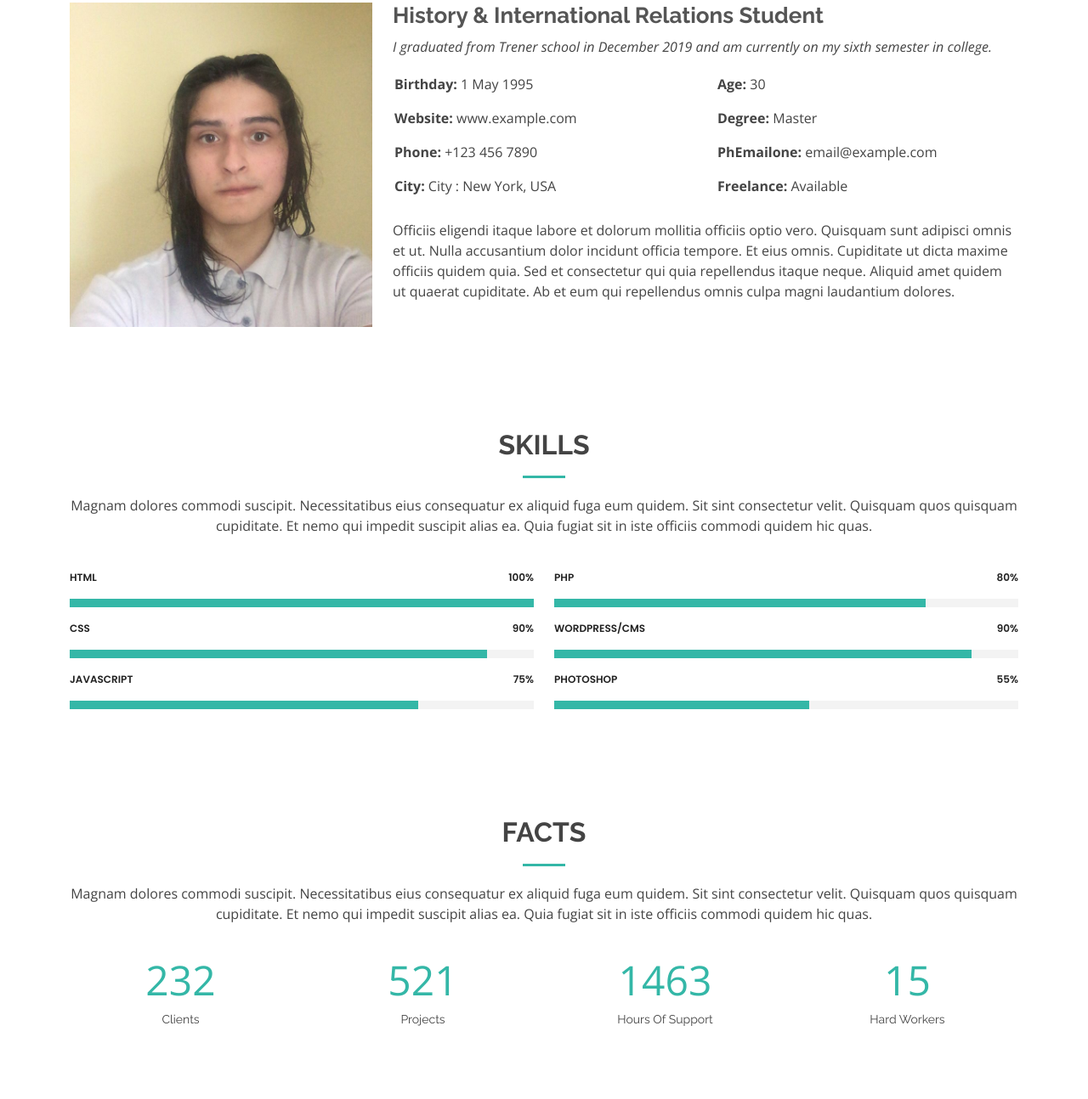
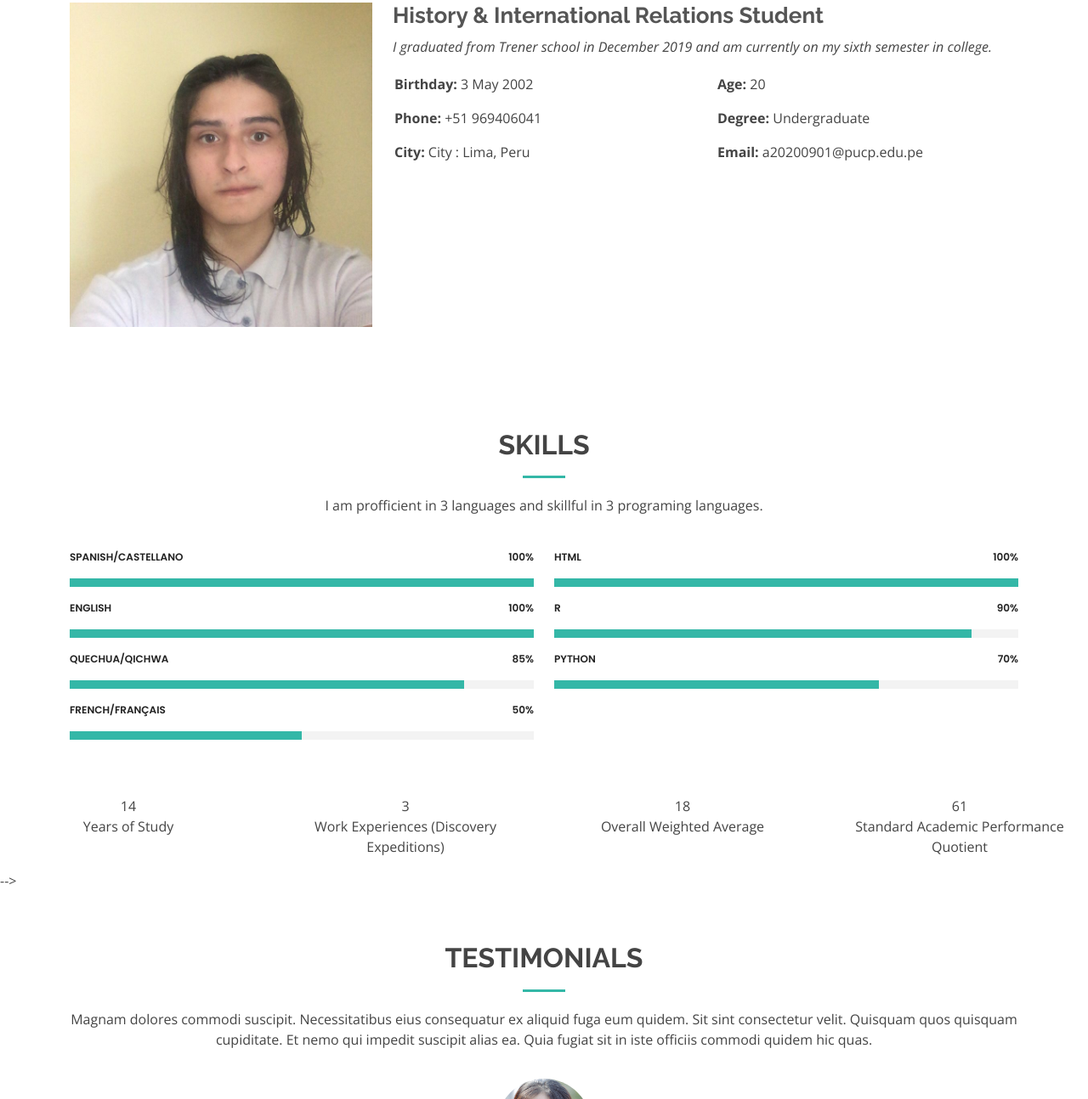
Before and after one commit to SebastianDGF/CV-Website, a plain HTML site: page about.html in a window 1280 px wide. Shown: the part 287-1581 px from the top of the page at 85% size. Drawn offline with nearby package versions, Linux system fonts and the light colour scheme.

Commit message:
Update about.html

```diff
--- a/about.html
+++ b/about.html
@@ -91,25 +91,25 @@
             <div class="row">
               <div class="col-lg-6">
                 <ul>
-                  <li><i class="bi bi-rounded-right"></i> <strong>Birthday:</strong> 1 May 1995</li>
-                  <li><i class="bi bi-rounded-right"></i> <strong>Website:</strong> www.example.com</li>
-                  <li><i class="bi bi-rounded-right"></i> <strong>Phone:</strong> +123 456 7890</li>
-                  <li><i class="bi bi-rounded-right"></i> <strong>City:</strong> City : New York, USA</li>
+                  <li><i class="bi bi-rounded-right"></i> <strong>Birthday:</strong> 3 May 2002</li>
+                   <!-- <li><i class="bi bi-rounded-right"></i> <strong>Website:</strong> www.example.com</li> -->
+                  <li><i class="bi bi-rounded-right"></i> <strong>Phone:</strong> +51 969406041</li>
+                  <li><i class="bi bi-rounded-right"></i> <strong>City:</strong> City : Lima, Peru</li>
                 </ul>
               </div>
               <div class="col-lg-6">
                 <ul>
-                  <li><i class="bi bi-rounded-right"></i> <strong>Age:</strong> 30</li>
-                  <li><i class="bi bi-rounded-right"></i> <strong>Degree:</strong> Master</li>
-                  <li><i class="bi bi-rounded-right"></i> <strong>PhEmailone:</strong> email@example.com</li>
-                  <li><i class="bi bi-rounded-right"></i> <strong>Freelance:</strong> Available</li>
+                  <li><i class="bi bi-rounded-right"></i> <strong>Age:</strong> 20</li>
+                  <li><i class="bi bi-rounded-right"></i> <strong>Degree:</strong> Undergraduate</li>
+                  <li><i class="bi bi-rounded-right"></i> <strong>Email:</strong> a20200901@pucp.edu.pe</li>
+                  <!-- <li><i class="bi bi-rounded-right"></i> <strong>Freelance:</strong> Available</li> -->
                 </ul>
               </div>
             </div>
-            <p>
+            <!-- <p>
               Officiis eligendi itaque labore et dolorum mollitia officiis optio vero. Quisquam sunt adipisci omnis et ut. Nulla accusantium dolor incidunt officia tempore. Et eius omnis.
               Cupiditate ut dicta maxime officiis quidem quia. Sed et consectetur qui quia repellendus itaque neque. Aliquid amet quidem ut quaerat cupiditate. Ab et eum qui repellendus omnis culpa magni laudantium dolores.
-            </p>
+            </p> -->
           </div>
         </div>
 
@@ -122,10 +122,42 @@
 
         <div class="section-title">
           <h2>Skills</h2>
-          <p>Magnam dolores commodi suscipit. Necessitatibus eius consequatur ex aliquid fuga eum quidem. Sit sint consectetur velit. Quisquam quos quisquam cupiditate. Et nemo qui impedit suscipit alias ea. Quia fugiat sit in iste officiis commodi quidem hic quas.</p>
+          <p> I am profficient in 3 languages and skillful in 3 programing languages.</p>
         </div>
 
         <div class="row skills-content">
+
+          <div class="col-lg-6">
+
+            <div class="progress">
+              <span class="skill">Spanish/Castellano <i class="val">100%</i></span>
+              <div class="progress-bar-wrap">
+                <div class="progress-bar" role="progressbar" aria-valuenow="100" aria-valuemin="0" aria-valuemax="100"></div>
+              </div>
+            </div>
+
+            <div class="progress">
+              <span class="skill">English <i class="val">100%</i></span>
+              <div class="progress-bar-wrap">
+                <div class="progress-bar" role="progressbar" aria-valuenow="100" aria-valuemin="0" aria-valuemax="100"></div>
+              </div>
+            </div>
+
+            <div class="progress">
+              <span class="skill">Quechua/Qichwa <i class="val">85%</i></span>
+              <div class="progress-bar-wrap">
+                <div class="progress-bar" role="progressbar" aria-valuenow="85" aria-valuemin="0" aria-valuemax="100"></div>
+              </div>
+            </div>
+
+            <div class="progress">
+              <span class="skill">French/Français <i class="val">50%</i></span>
+              <div class="progress-bar-wrap">
+                <div class="progress-bar" role="progressbar" aria-valuenow="50" aria-valuemin="0" aria-valuemax="100"></div>
+              </div>
+            </div>
+
+          </div>
 
           <div class="col-lg-6">
 
@@ -137,41 +169,16 @@
             </div>
 
             <div class="progress">
-              <span class="skill">CSS <i class="val">90%</i></span>
+              <span class="skill">R <i class="val">90%</i></span>
               <div class="progress-bar-wrap">
                 <div class="progress-bar" role="progressbar" aria-valuenow="90" aria-valuemin="0" aria-valuemax="100"></div>
               </div>
             </div>
 
             <div class="progress">
-              <span class="skill">JavaScript <i class="val">75%</i></span>
+              <span class="skill">Python <i class="val">70%</i></span>
               <div class="progress-bar-wrap">
-                <div class="progress-bar" role="progressbar" aria-valuenow="75" aria-valuemin="0" aria-valuemax="100"></div>
-              </div>
-            </div>
-
-          </div>
-
-          <div class="col-lg-6">
-
-            <div class="progress">
-              <span class="skill">PHP <i class="val">80%</i></span>
-              <div class="progress-bar-wrap">
-                <div class="progress-bar" role="progressbar" aria-valuenow="80" aria-valuemin="0" aria-valuemax="100"></div>
-              </div>
-            </div>
-
-            <div class="progress">
-              <span class="skill">WordPress/CMS <i class="val">90%</i></span>
-              <div class="progress-bar-wrap">
-                <div class="progress-bar" role="progressbar" aria-valuenow="90" aria-valuemin="0" aria-valuemax="100"></div>
-              </div>
-            </div>
-
-            <div class="progress">
-              <span class="skill">Photoshop <i class="val">55%</i></span>
-              <div class="progress-bar-wrap">
-                <div class="progress-bar" role="progressbar" aria-valuenow="55" aria-valuemin="0" aria-valuemax="100"></div>
+                <div class="progress-bar" role="progressbar" aria-valuenow="70" aria-valuemin="0" aria-valuemax="100"></div>
               </div>
             </div>
 
@@ -183,40 +190,40 @@
     </section><!-- End Skills Section -->
 
     <!-- ======= Facts Section ======= -->
-    <section id="facts" class="facts">
+    <!-- <section id="facts" class="facts">
       <div class="container" data-aos="fade-up">
 
         <div class="section-title">
           <h2>Facts</h2>
-          <p>Magnam dolores commodi suscipit. Necessitatibus eius consequatur ex aliquid fuga eum quidem. Sit sint consectetur velit. Quisquam quos quisquam cupiditate. Et nemo qui impedit suscipit alias ea. Quia fugiat sit in iste officiis commodi quidem hic quas.</p>
+          <!-- <p>Magnam dolores commodi suscipit. Necessitatibus eius consequatur ex aliquid fuga eum quidem. Sit sint consectetur velit. Quisquam quos quisquam cupiditate. Et nemo qui impedit suscipit alias ea. Quia fugiat sit in iste officiis commodi quidem hic quas.</p> -->
         </div>
 
         <div class="row counters">
 
           <div class="col-lg-3 col-6 text-center">
-            <span data-purecounter-start="0" data-purecounter-end="232" data-purecounter-duration="1" class="purecounter"></span>
-            <p>Clients</p>
+            <span data-purecounter-start="0" data-purecounter-end="14" data-purecounter-duration="1" class="purecounter"></span>
+            <p>Years of Study</p>
           </div>
 
           <div class="col-lg-3 col-6 text-center">
-            <span data-purecounter-start="0" data-purecounter-end="521" data-purecounter-duration="1" class="purecounter"></span>
-            <p>Projects</p>
+            <span data-purecounter-start="0" data-purecounter-end="3" data-purecounter-duration="1" class="purecounter"></span>
+            <p>Work Experiences (Discovery Expeditions)</p>
           </div>
 
           <div class="col-lg-3 col-6 text-center">
-            <span data-purecounter-start="0" data-purecounter-end="1463" data-purecounter-duration="1" class="purecounter"></span>
-            <p>Hours Of Support</p>
+            <span data-purecounter-start="0" data-purecounter-end="17.92" data-purecounter-duration="1" class="purecounter"></span>
+            <p>Overall Weighted Average</p>
           </div>
 
           <div class="col-lg-3 col-6 text-center">
-            <span data-purecounter-start="0" data-purecounter-end="15" data-purecounter-duration="1" class="purecounter"></span>
-            <p>Hard Workers</p>
+            <span data-purecounter-start="0" data-purecounter-end="60.72" data-purecounter-duration="1" class="purecounter"></span>
+            <p>Standard Academic Performance Quotient</p>
           </div>
 
         </div>
 
       </div>
-    </section><!-- End Facts Section -->
+    </section> --><!-- End Facts Section -->
 
     <!-- ======= Testimonials Section ======= -->
     <section id="testimonials" class="testimonials">
@@ -308,14 +315,14 @@
   <footer id="footer">
     <div class="container">
       <div class="copyright">
-        &copy; Copyright <strong><span>Kelly</span></strong>. All Rights Reserved
+        &copy; Copyright <strong><span>Sebastián Daniel Gómez Farje</span></strong>. All Rights Reserved
       </div>
       <div class="credits">
         <!-- All the links in the footer should remain intact. -->
         <!-- You can delete the links only if you purchased the pro version. -->
         <!-- Licensing information: https://bootstrapmade.com/license/ -->
         <!-- Purchase the pro version with working PHP/AJAX contact form: https://bootstrapmade.com/kelly-free-bootstrap-cv-resume-html-template/ -->
-        Designed by <a href="https://bootstrapmade.com/">BootstrapMade</a>
+        <!-- Designed by <a href="https://bootstrapmade.com/">BootstrapMade</a> -->
       </div>
     </div>
   </footer><!-- End  Footer -->
```
